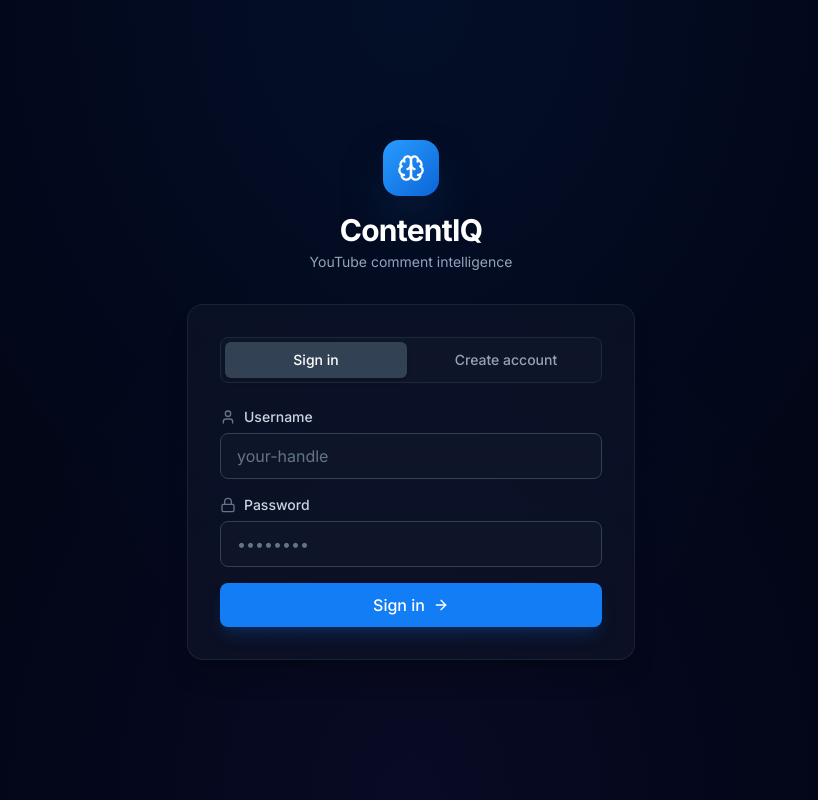
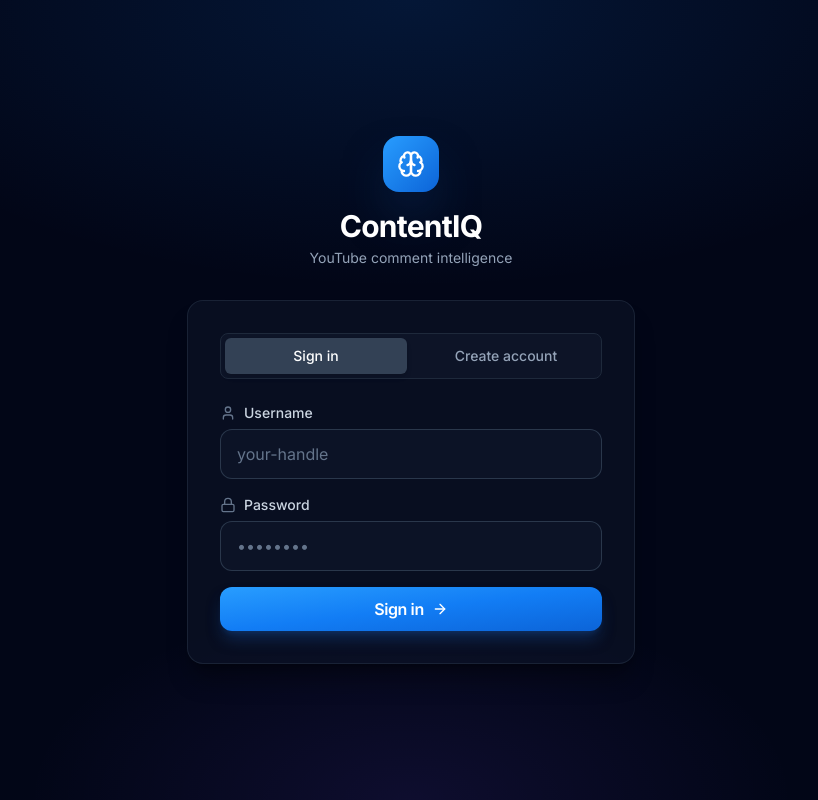
Before and after one commit to Nisha-496/contentiq, a React (Vite) app in the folder contentiq-frontend/: page /login in a window 1280 px wide. Shown: the whole page, without its empty margins (229-1047 px from the left). Built offline with nearby package versions, Linux system fonts and the light colour scheme; no server answers.

Commit message:
polish base styles with new btn-primary, gradient-text and stagger helpers

```diff
--- a/contentiq-frontend/src/index.css
+++ b/contentiq-frontend/src/index.css
@@ -10,11 +10,19 @@ body,
 }
 
 body {
-  background: radial-gradient(ellipse at top, rgba(18, 125, 245, 0.08) 0%, transparent 60%),
-    radial-gradient(ellipse at bottom, rgba(122, 79, 255, 0.06) 0%, transparent 50%),
-    #020617;
+  background-color: #020617;
+  background-image: radial-gradient(ellipse 80% 60% at top, rgba(18, 125, 245, 0.14) 0%, transparent 60%),
+    radial-gradient(ellipse 60% 50% at bottom, rgba(122, 79, 255, 0.10) 0%, transparent 50%);
   background-attachment: fixed;
   font-family: 'Inter', system-ui, -apple-system, 'Segoe UI', sans-serif;
+  font-feature-settings: 'cv11', 'ss01', 'ss03';
+  -webkit-font-smoothing: antialiased;
+  -moz-osx-font-smoothing: grayscale;
+}
+
+::selection {
+  background: rgba(40, 157, 255, 0.35);
+  color: white;
 }
 
 ::-webkit-scrollbar {
@@ -25,22 +33,29 @@ body {
   background: #0f172a;
 }
 ::-webkit-scrollbar-thumb {
-  background: #1e293b;
+  background: linear-gradient(180deg, #1e293b, #0f172a);
   border-radius: 6px;
+  border: 2px solid #0f172a;
 }
 ::-webkit-scrollbar-thumb:hover {
-  background: #334155;
+  background: linear-gradient(180deg, #334155, #1e293b);
 }
 
 @layer components {
   .glass {
-    @apply bg-slate-900/60 backdrop-blur-xl border border-slate-800/80 shadow-xl shadow-black/20;
+    @apply bg-slate-900/50 backdrop-blur-xl border border-slate-800/80 shadow-xl shadow-black/30;
+  }
+  .glass-strong {
+    @apply bg-slate-900/70 backdrop-blur-2xl border border-slate-700/60 shadow-2xl shadow-black/40;
   }
   .btn-primary {
-    @apply inline-flex items-center justify-center gap-2 px-5 py-2.5 rounded-lg font-medium
-           bg-brand-600 hover:bg-brand-500 active:bg-brand-700 text-white
-           transition-all duration-200 shadow-lg shadow-brand-900/40
-           disabled:opacity-50 disabled:cursor-not-allowed;
+    @apply relative inline-flex items-center justify-center gap-2 px-5 py-2.5 rounded-xl font-semibold
+           text-white tracking-tight
+           bg-gradient-to-br from-brand-500 via-brand-600 to-brand-700
+           hover:from-brand-400 hover:via-brand-500 hover:to-brand-600
+           shadow-lg shadow-brand-900/50 hover:shadow-glow
+           transition-all duration-300 hover:-translate-y-0.5
+           disabled:opacity-50 disabled:cursor-not-allowed disabled:hover:translate-y-0 disabled:hover:shadow-lg;
   }
   .btn-ghost {
     @apply inline-flex items-center justify-center gap-2 px-4 py-2 rounded-lg font-medium
@@ -48,9 +63,30 @@ body {
            transition-all duration-200;
   }
   .input {
-    @apply w-full px-4 py-2.5 rounded-lg bg-slate-900/80 border border-slate-700
+    @apply w-full px-4 py-3 rounded-xl bg-slate-900/70 border border-slate-700/80
            text-slate-100 placeholder-slate-500
-           focus:outline-none focus:ring-2 focus:ring-brand-500/50 focus:border-brand-500
+           focus:outline-none focus:ring-2 focus:ring-brand-500/40 focus:border-brand-500/60
+           hover:border-slate-600
            transition-all duration-200;
   }
+  .gradient-text {
+    @apply bg-gradient-to-br from-white via-slate-100 to-slate-400 bg-clip-text text-transparent;
+  }
+  .brand-text {
+    @apply bg-gradient-to-br from-brand-300 via-brand-400 to-purple-400 bg-clip-text text-transparent;
+  }
+  .stagger-1 { animation-delay: 50ms; }
+  .stagger-2 { animation-delay: 120ms; }
+  .stagger-3 { animation-delay: 200ms; }
+  .stagger-4 { animation-delay: 290ms; }
+  .stagger-5 { animation-delay: 390ms; }
 }
+
+@layer utilities {
+  .text-balance {
+    text-wrap: balance;
+  }
+  .text-pretty {
+    text-wrap: pretty;
+  }
+}
```
